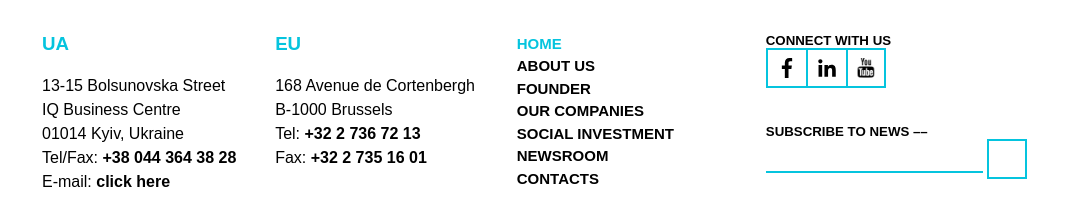
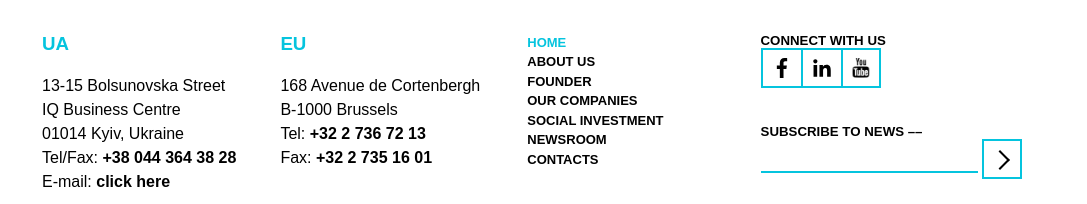
Before and after one commit to valKovbasiuk/CSS_with_BEM, a website: page docs/index.html in a window 1280 px wide. Shown: the part 901-1105 px from the top of the page, without its empty margins (96-1183 px from the left). Drawn offline with Linux system fonts and the light colour scheme.

Commit message:
nice arrow button

```diff
--- a/dev/sass/base.scss
+++ b/dev/sass/base.scss
@@ -67,7 +67,7 @@
         line-height: 1.5;
         text-transform: uppercase;
         margin: 0 3px;
-        font-size: 15px;
+        font-size: 13px;
     }
     &__element:hover {
         background-color: $uf-color;
@@ -102,6 +102,7 @@
 }
 
 .btn {
+    position: relative;
     cursor: pointer;
     display: table-cell;
     border: 0;
@@ -142,6 +143,21 @@
         &:last-child {
             border-right: 2px solid $uf-color;
         }
+    }
+    &--submit:after {
+        content: "";
+        position: absolute;
+        overflow: hidden;
+        display: inline-block;
+        font-size: 12px;
+        width: 12px;
+        height: 12px;
+        margin-top: -6px;
+        top: 50%;
+        border-top: 2px solid #000;
+        border-right: 2px solid #000;
+        transform: rotate(45deg);
+        right: 13px;
     }
 }
 
@@ -192,31 +208,3 @@
     line-height: 26px;
     padding-left: 10px;
 }
-
-//  .arrow_box {
-// 	position: relative;
-// 	background: #000;
-// 	border: 2px solid #000;
-// }
-// .arrow_box:after, .arrow_box:before {
-// 	left: 100%;
-// 	top: 50%;
-// 	border: solid transparent;
-// 	content: " ";
-// 	height: 0;
-// 	width: 0;
-// 	position: absolute;
-// 	pointer-events: none;
-// }
-// .arrow_box:after {
-// 	border-color: rgba(0, 0, 0, 0);
-// 	border-left-color: #000;
-// 	border-width: 30px;
-// 	margin-top: -30px;
-// }
-// .arrow_box:before {
-// 	border-color: rgba(0, 0, 0, 0);
-// 	border-left-color: #000;
-// 	border-width: 33px;
-// 	margin-top: -33px;
-// }
--- a/docs/index.html
+++ b/docs/index.html
@@ -76,7 +76,7 @@
             <form class="footer__item footer__item--row2">
                 <h5 class="uf-h5">subscribe to news ––</h5>
                 <input class="input-text email" type="email">
-                <button class="btn btn--bordered"></button>
+                <button class="btn btn--bordered btn--submit"></button>
             </form>
         </footer>
         <div class="hidden">Icons made by <a href="http://www.freepik.com" title="Freepik">Freepik</a> from <a href="https://www.flaticon.com/" title="Flaticon">www.flaticon.com</a> is licensed by <a href="http://creativecommons.org/licenses/by/3.0/" title="Creative Commons BY 3.0" target="_blank">CC 3.0 BY</a></div>
```
Also changed, not shown: docs/css/base.css.
